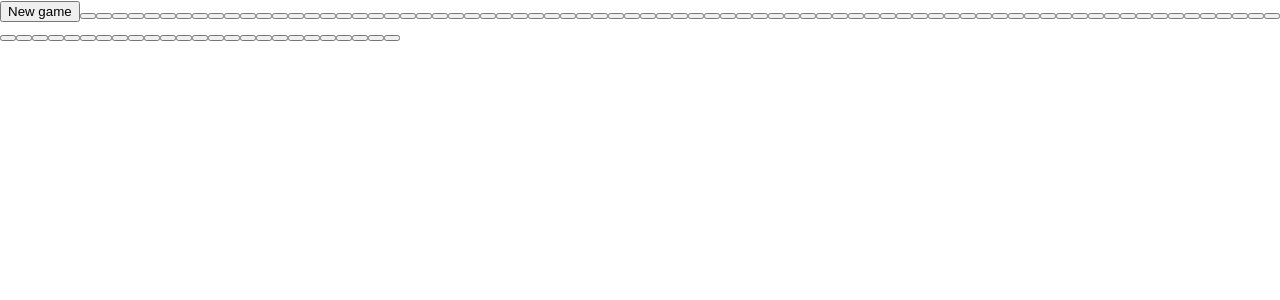
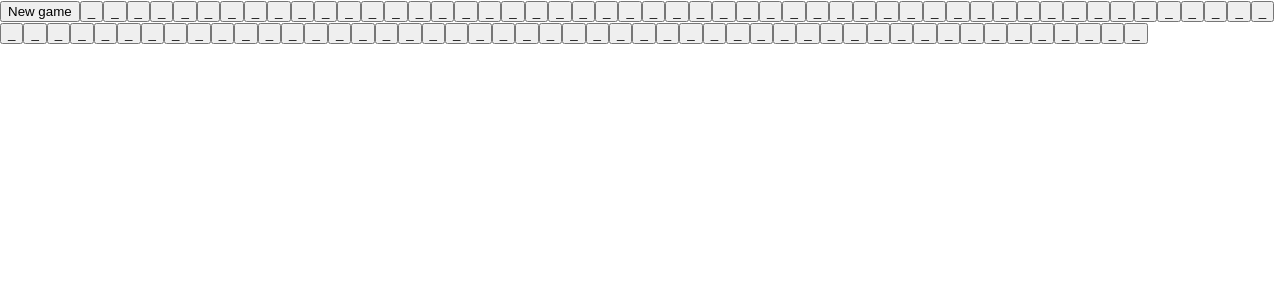
Before and after one commit to fojilunhussain/battleships-mobx, a React (Create React App) app: page / in a window 1280 px wide. Both pictures are taken after a click on the button "New game". Shown: the top 300 px of the page. Built offline with nearby package versions, Linux system fonts and the light colour scheme.

Commit message:
fills player board buttons with underscores

```diff
--- a/src/Components/Battleships.tsx
+++ b/src/Components/Battleships.tsx
@@ -29,7 +29,7 @@ const BattleshipsRaw = (props: IInjectedProps) => {
                 New game
             </button>
 
-    {playerBoard!.map(row => row.map(column => <button></button>))}
+            {playerBoard!.map(row => row.map(column => <button>{playerBoard![coordinateY!][coordinateX!]}</button>))}
         </>
     );
 }
@@ -37,6 +37,8 @@ const BattleshipsRaw = (props: IInjectedProps) => {
 export const Battleships = inject(
     ({ store }: { store: Stores }): IInjectedProps => ({
         playerBoard: store.battleshipsGameStore.playerBoard,
+        coordinateY: store.battleshipsGameStore.coordinateY,
+        coordinateX: store.battleshipsGameStore.coordinateX,
         generatePlayerBoard: store.battleshipsGameStore.generatePlayerBoard
     })
   )(observer(BattleshipsRaw));
```
